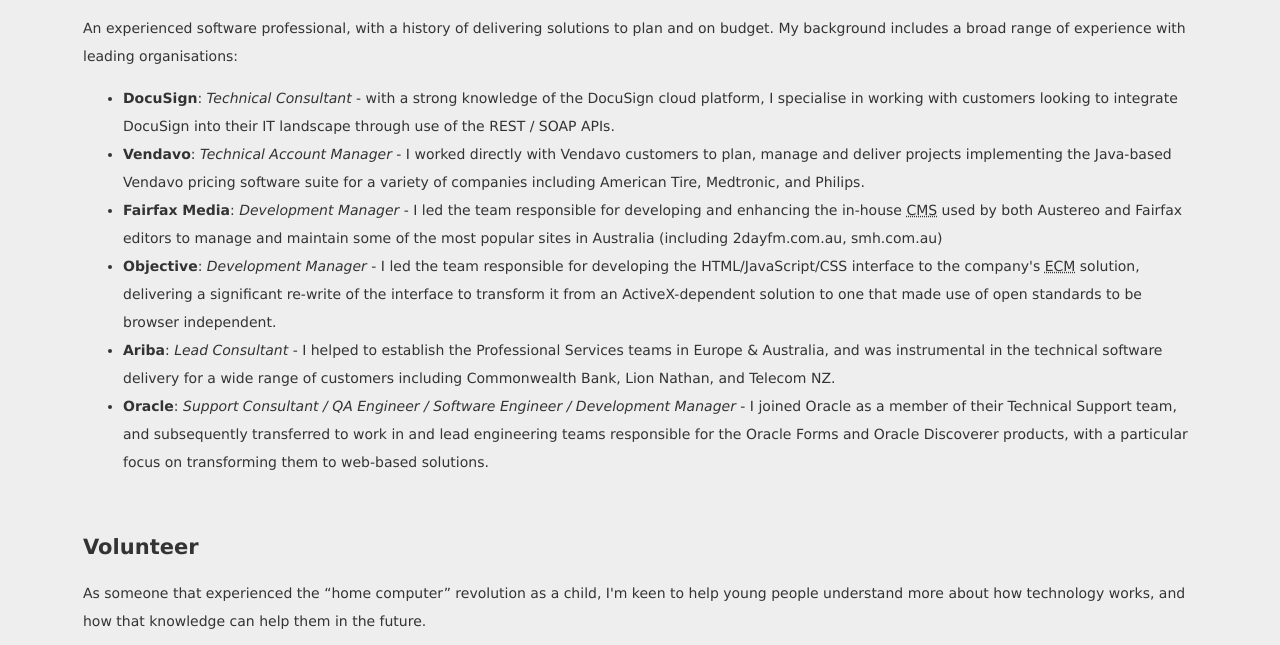
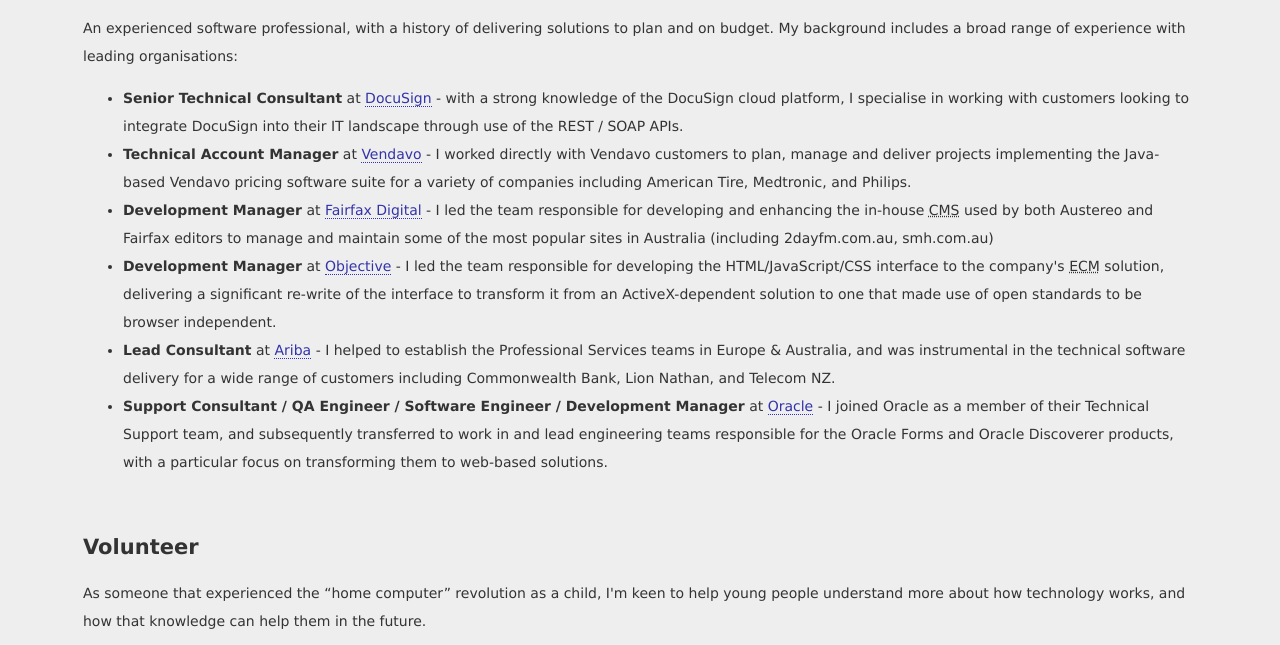
Before and after one commit to cajhughes/cajhughes.github.io, a plain HTML site: page index.html in a window 1280 px wide. Shown: the part 155-800 px from the top of the page. Drawn offline with Linux system fonts and the light colour scheme.

Commit message:
Layout experience

```diff
--- a/index.html
+++ b/index.html
@@ -19,12 +19,12 @@
 		<h2>Experience</h2>
         <p>An experienced software professional, with a history of delivering solutions to plan and on budget. My background includes a broad range of experience with leading organisations:</p>
         <ul>
-            <li><strong>DocuSign</strong>: <em>Technical Consultant</em> - with a strong knowledge of the DocuSign cloud platform, I specialise in working with customers looking to integrate DocuSign into their IT landscape through use of the REST / SOAP APIs.</li>
-            <li><strong>Vendavo</strong>: <em>Technical Account Manager</em> - I worked directly with Vendavo customers to plan, manage and deliver projects implementing the Java-based Vendavo pricing software suite for a variety of companies including American Tire, Medtronic, and Philips.</li>
-            <li><strong>Fairfax Media</strong>: <em>Development Manager</em> - I led the team responsible for developing and enhancing the in-house <abbr title="Content Management System">CMS</abbr> used by both Austereo and Fairfax editors to manage and maintain some of the most popular sites in Australia (including 2dayfm.com.au, smh.com.au)</li>
-            <li><strong>Objective</strong>: <em>Development Manager</em> - I led the team responsible for developing the HTML/JavaScript/CSS interface to the company's <abbr title="Enterprise Content Management">ECM</abbr> solution, delivering a significant re-write of the interface to transform it from an ActiveX-dependent solution to one that made use of open standards to be browser independent.</li>
-            <li><strong>Ariba</strong>: <em>Lead Consultant</em> - I helped to establish the Professional Services teams in Europe &amp; Australia, and was instrumental in the technical software delivery for a wide range of customers including Commonwealth Bank, Lion Nathan, and Telecom NZ.</li>
-            <li><strong>Oracle</strong>: <em>Support Consultant / QA Engineer / Software Engineer / Development Manager</em> - I joined Oracle as a member of their Technical Support team, and subsequently transferred to work in and lead engineering teams responsible for the Oracle Forms and Oracle Discoverer products, with a particular focus on transforming them to web-based solutions.</li>
+            <li><strong>Senior Technical Consultant</strong> at <a href="https://www.docusign.com/">DocuSign</a> - with a strong knowledge of the DocuSign cloud platform, I specialise in working with customers looking to integrate DocuSign into their IT landscape through use of the REST / SOAP APIs.</li>
+            <li><strong>Technical Account Manager</strong> at <a href="https://www.vendavo.com/">Vendavo</a> - I worked directly with Vendavo customers to plan, manage and deliver projects implementing the Java-based Vendavo pricing software suite for a variety of companies including American Tire, Medtronic, and Philips.</li>
+            <li><strong>Development Manager</strong> at <a href="http://www.fairfaxmedia.com.au/">Fairfax Digital</a> - I led the team responsible for developing and enhancing the in-house <abbr title="Content Management System">CMS</abbr> used by both Austereo and Fairfax editors to manage and maintain some of the most popular sites in Australia (including 2dayfm.com.au, smh.com.au)</li>
+            <li><strong>Development Manager</strong> at <a href="http://www.objective.com/">Objective</a> - I led the team responsible for developing the HTML/JavaScript/CSS interface to the company's <abbr title="Enterprise Content Management">ECM</abbr> solution, delivering a significant re-write of the interface to transform it from an ActiveX-dependent solution to one that made use of open standards to be browser independent.</li>
+            <li><strong>Lead Consultant</strong> at <a href="https://www.ariba.com/">Ariba</a> - I helped to establish the Professional Services teams in Europe &amp; Australia, and was instrumental in the technical software delivery for a wide range of customers including Commonwealth Bank, Lion Nathan, and Telecom NZ.</li>
+            <li><strong>Support Consultant / QA Engineer / Software Engineer / Development Manager</strong> at <a href="https://www.oracle.com/">Oracle</a> - I joined Oracle as a member of their Technical Support team, and subsequently transferred to work in and lead engineering teams responsible for the Oracle Forms and Oracle Discoverer products, with a particular focus on transforming them to web-based solutions.</li>
           </ul>
 		<h2>Volunteer</h2>
         <p>As someone that experienced the &#8220;home computer&#8221; revolution as a child, I'm keen to help young people understand more about how technology works, and how that knowledge can help them in the future.</p>
```
